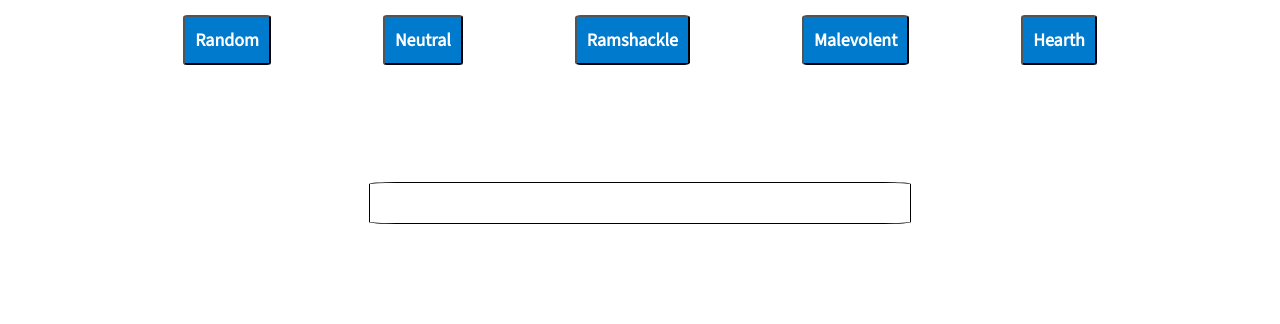
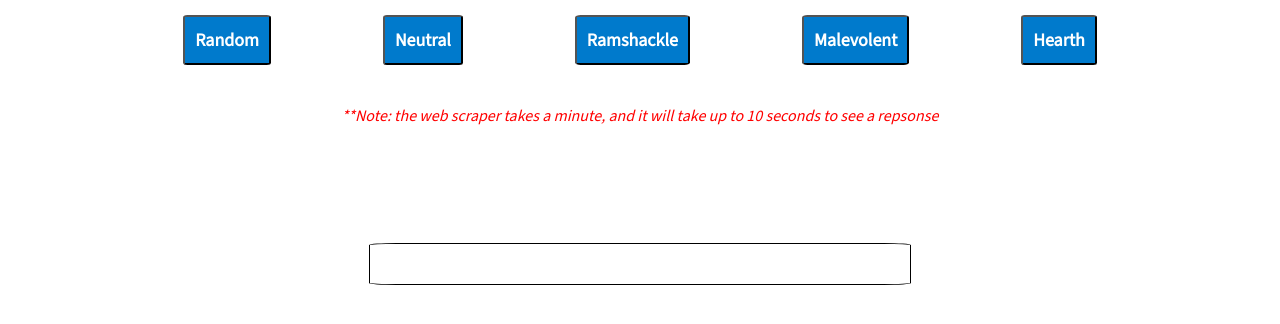
Before and after one commit to DestinyJoyner/Poll-Everywhere-Puppeteer-Project, a website with bundled scripts: page index.html in a window 1280 px wide. Shown: the part 108-432 px from the top of the page. Built offline with nearby package versions, Linux system fonts and the light colour scheme; a small style sheet from the web is missing; files whose address does not match are found by name.

Commit message:
added disclaimer to UI

```diff
--- a/index.html
+++ b/index.html
@@ -65,6 +65,7 @@
       <button id="malevolentClick">Malevolent</button>
       <button id="hearthClick">Hearth</button>
     </div>
+    <span style="color:red; font-style: italic;">**Note: the web scraper takes a minute, and it will take up to 10 seconds to see a repsonse</span>
     <h3></h3>
     <!-- parent div to hold option cards -->
     <div id="pollcard-container"></div>
```
